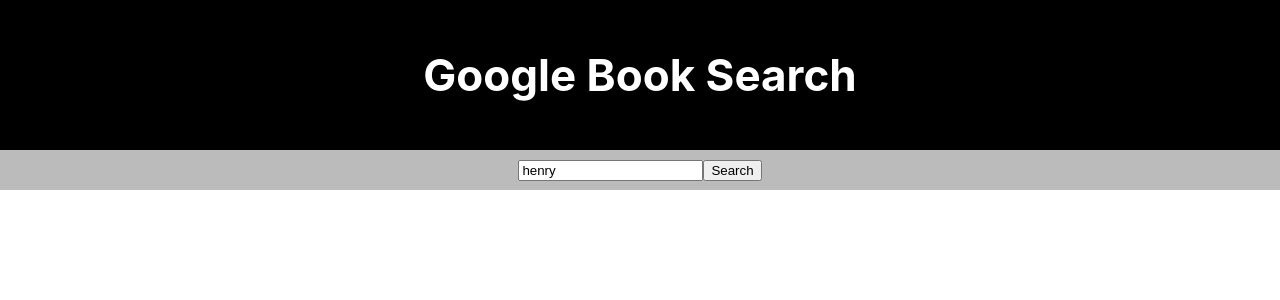
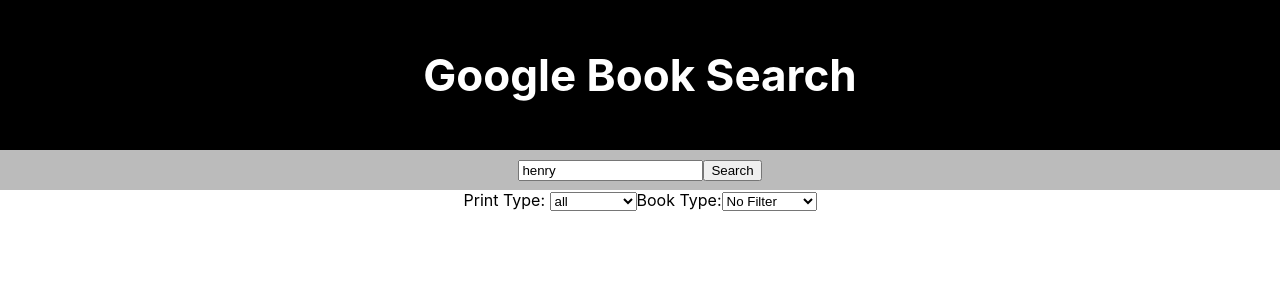
Before and after one commit to thinkful-ei-heron/larry-jonny-book-search, a React (Create React App) app: page / in a window 1280 px wide. Shown: the top 300 px of the page. Built offline with nearby package versions, Linux system fonts and the light colour scheme; the HTML template or start-up script is replaced by a standard one.

Commit message:
Update 4

```diff
--- a/src/App.js
+++ b/src/App.js
@@ -2,6 +2,7 @@
 import './App.css';
 import SearchBar from './SearchBar/searchBar.js';
 import Book from './Book.js'
+import FilterBar from "./FilterBar/FilterBar";
 
 class App extends Component {
 
@@ -11,18 +12,26 @@
         this.state = {
             books: [],
             search: 'henry',
+            bookType: 'No Filter',
+            printType: ''
         }
     }
 
     handleSearch = (e) => {
         this.setState({search:  e.target.value});
     };
-
+    handleBookType = (e) => {
+        this.setState({bookType:  e.target.value});
+    };
+    handlePrintType = (e) => {
+        this.setState({printType:  e.target.value});
+    };
     handleSubmit = () => {
         let tempBooks = [];
 
 
-        fetch(`https://www.googleapis.com/books/v1/volumes?q=${this.state.search}`).then(res => {
+        fetch(`https://www.googleapis.com/books/v1/volumes?q=${this.state.search}&printType=${this.state.printType}${
+            this.state.bookType !== 'No Filter' ? `&filter=${this.state.bookType}` : ''}`).then(res => {
             if (!res.ok) {
                 throw new Error('Something went wrong, please try again later');
             }
@@ -49,6 +58,7 @@
                     <h1>Google Book Search</h1>
                 </header>
                 <SearchBar searchTerm={this.state.search} handleSearch= {this.handleSearch} handleSubmit={this.handleSubmit} />
+                <FilterBar handleBookType={this.handleBookType} handlePrintType={this.handlePrintType}/>
                 {this.state.books.map(book =>
                     (<Book key={book.id} link={book.link} title={book.title} img={book.img} description={book.description} price={book.price} authors={book.authors} />))}
             </div>
--- /dev/null
+++ b/src/FilterBar/FilterBar.js
@@ -0,0 +1,27 @@
+import React, {Component} from 'react';
+
+class FilterBar extends Component {
+    render() {
+        return (
+            <div>
+                Print Type: <select name="printType" onChange={this.props.handlePrintType}>
+                    <option value="all" selected>all</option>
+                    <option value="books">books</option>
+                    <option value="magazines">magazines</option>
+                </select>
+                Book Type:
+                <select name="filtering" onChange={this.props.handleBookType}>
+                    <option value="No Filter" selected>No Filter</option>
+                    <option value="partial">partial</option>
+                    <option value="full">full</option>
+                    <option value="free-ebooks">free-ebooks</option>
+                    <option value="paid-ebooks">paid-ebooks</option>
+                    <option value="ebooks">ebooks</option>
+                </select>
+
+            </div>
+        );
+    }
+}
+
+export default FilterBar;
```
